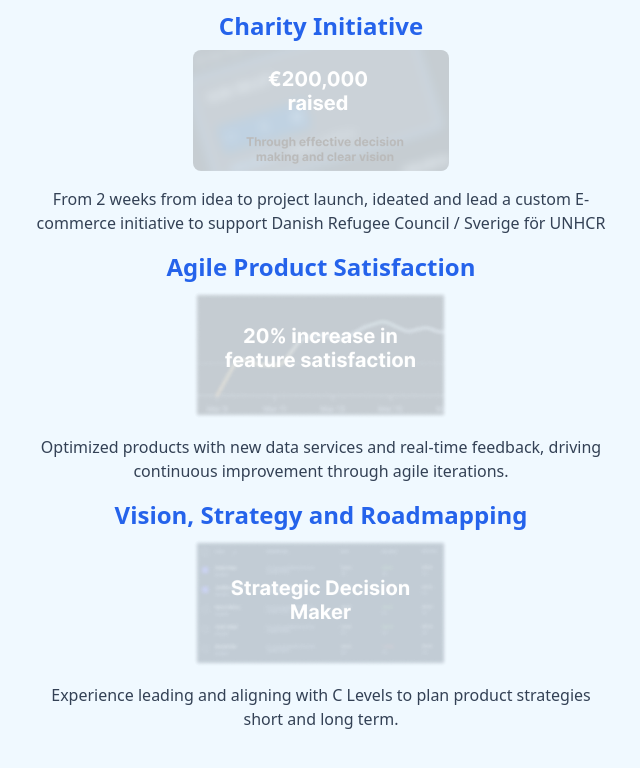
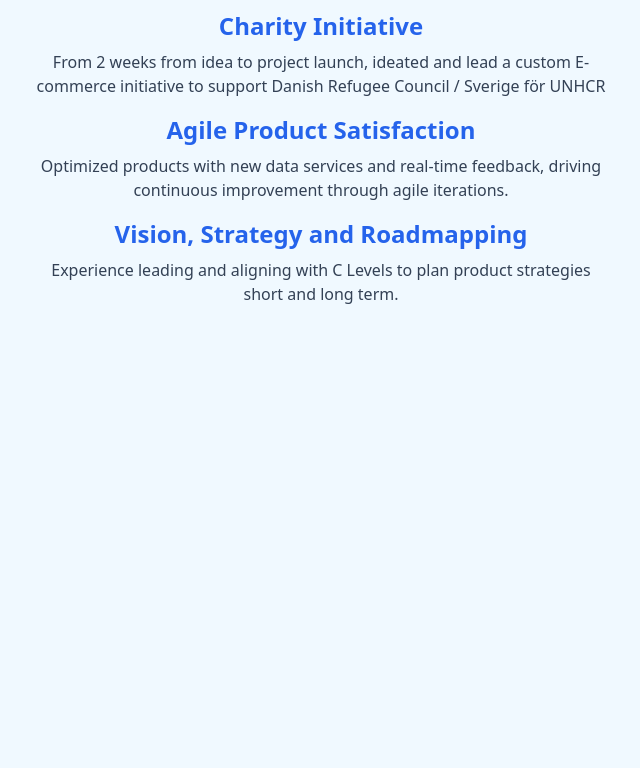
Before and after one commit to Rob-HY/Rob-HY.github.io, a plain HTML site: page showcases.html in a window 1280 px wide. Shown: the part 258-1026 px from the top of the page, without its empty margins (319-959 px from the left). After the commit the page ends 800 px from the top, so only its background shows below. Drawn offline with nearby package versions, Linux system fonts and the light colour scheme.

Commit message:
Update showcases.html

```diff
--- a/showcases.html
+++ b/showcases.html
@@ -22,17 +22,14 @@
       <h2 class="text-4xl font-bold text-slate-700 mb-4">Showcase</h2>
       <div class="flex flex-col items-center mb-4">
         <p class="text-2xl font-bold text-blue-600 mb-2">Charity Initiative</p>
-        <img src="showcase_1.png" alt="Showcase Thumbnail" class="mb-4 max-w-64 rounded-lg">
         <p class="text-md text-slate-700 max-w-xl">From 2 weeks from idea to project launch, ideated and lead a custom E-commerce initiative to support Danish Refugee Council / Sverige för UNHCR</p>
       </div>
       <div class="flex flex-col items-center mb-4">
         <p class="text-2xl font-bold text-blue-600 mb-2">Agile Product Satisfaction</p>
-        <img src="showcase_2.png" alt="Showcase Thumbnail" class="mb-4 max-w-64 rounded-lg">
         <p class="text-md text-slate-700 max-w-xl">Optimized products with new data services and real-time feedback, driving continuous improvement through agile iterations.</p>
       </div>
       <div class="flex flex-col items-center mb-4">
         <p class="text-2xl font-bold text-blue-600 mb-2">Vision, Strategy and Roadmapping</p>
-        <img src="showcase_3.png" alt="Showcase Thumbnail" class="mb-4 max-w-64 rounded-lg">
         <p class="text-md text-slate-700 max-w-xl">Experience leading and aligning with C Levels to plan product strategies short and long term.</p>
       </div>
     </section>
```
